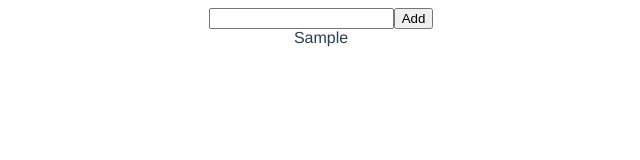
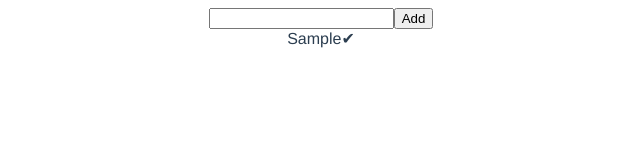
Before and after one commit to Code-Pop/pinia-fundamentals, a Vue app: page / in a window 1280 px wide. Both pictures are taken after typing "Sample" into the empty fields and a click on the button "Add". Shown: the top 160 px of the page, without its empty margins (319-959 px from the left). Built offline with nearby package versions, Linux system fonts and the light colour scheme.

Commit message:
mark as completed

```diff
--- a/src/components/TodoList.vue
+++ b/src/components/TodoList.vue
@@ -7,13 +7,22 @@ const store = useTodoListStore();
 // storeToRefs lets todoList keep reactivity:
 const { todoList } = storeToRefs(store)
 
+// destructuring action method doesn't require using storeToRefs:
+const { toggleCompleted } = store
+
 </script>
 
 <template>
   <div v-for="todo in todoList" :key="todo.id">
-    <div>{{ todo.item }}</div>
+    <div>
+      <span :class="{ completed: todo.completed }">{{ todo.item }}</span>
+      <span @click.stop="toggleCompleted(todo.id)">&#10004;</span>
+    </div>
   </div>
 </template>
 
 <style scoped>
+.completed {
+  text-decoration: line-through;
+}
 </style>
--- a/src/stores/useTodoListStore.js
+++ b/src/stores/useTodoListStore.js
@@ -13,6 +13,12 @@ export const useTodoListStore = defineStore('todoList', {
       this.todoList = this.todoList.filter((object) => {
         return object.id !== itemId
       });
+    },
+    toggleCompleted(idToFind) {
+      const todo = this.todoList.find((obj) => obj.id === idToFind);
+      if (todo) {
+        todo.completed = !todo.completed;
+      }
     }
   }
 })
```
